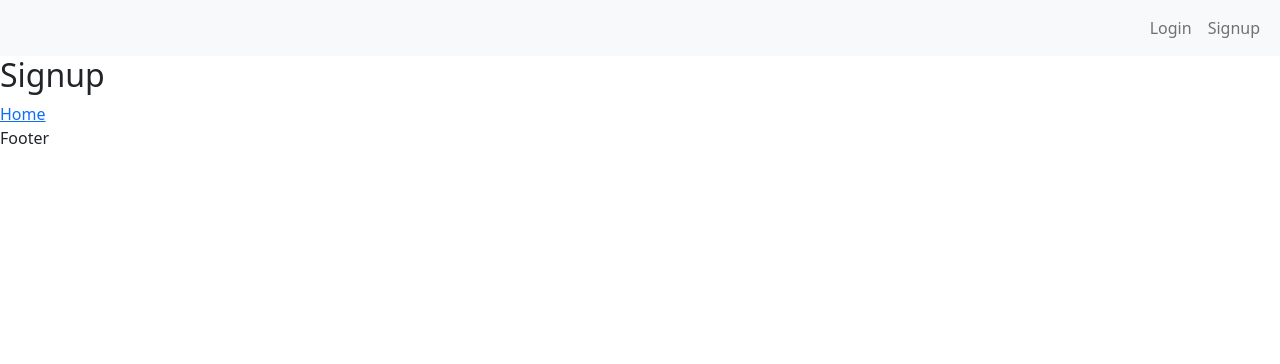
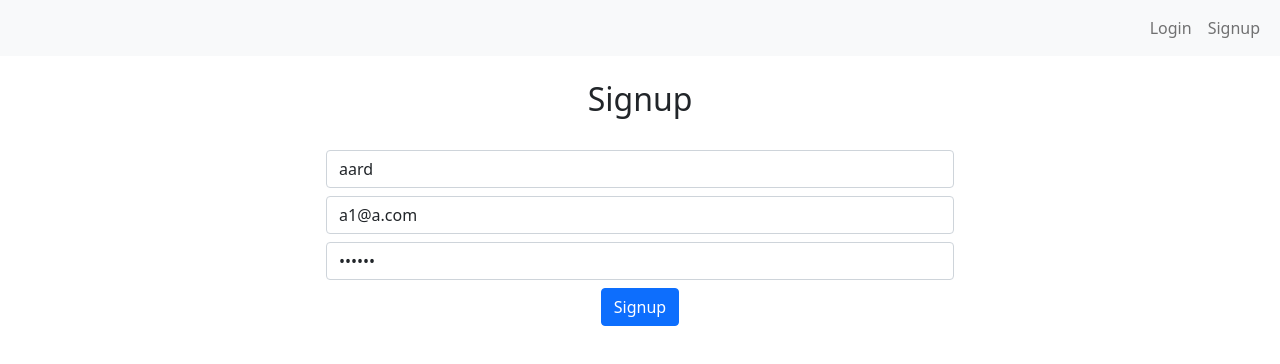
Before and after one commit to ankur-srivastava/articles, a Next.js app in the folder frontend/: page /signup in a window 1280 px wide. Shown: the top 364 px of the page. Built offline with nearby package versions, Linux system fonts and the light colour scheme.

Commit message:
UI changes for signup

```diff
--- /dev/null
+++ b/frontend/actions/auth.js
@@ -0,0 +1,23 @@
+import fetch from 'isomorphic-fetch'
+
+import { API } from '../config'
+
+// To make API call
+
+const signup = (user)=>{
+    console.log(API)
+    return fetch(`${API}/signup`, {
+        method: 'POST',
+        headers: {
+            Accept: 'application/json',
+            'Content-Type': 'application/json'
+        },
+        body: JSON.stringify(user)
+    }).then((response)=>{
+        return response.json()
+    }).catch((error)=>{
+        console.log(error)
+    })
+}
+
+export default signup
--- a/frontend/components/Layout.js
+++ b/frontend/components/Layout.js
@@ -6,7 +6,6 @@
         <React.Fragment>
             <Header />
             {children}
-            <p>Footer</p>
         </React.Fragment>
     )
 }
--- /dev/null
+++ b/frontend/components/auth/SignupComponent.js
@@ -0,0 +1,76 @@
+import React, {useState} from 'react'
+import signup from '../../actions/auth'
+
+const SignupComponent = ()=>{
+    const [values, setValues] = useState({
+        name: 'aard',
+        email: 'a1@a.com',
+        password: '123456',
+        error: '',
+        loading: false,
+        message: '',
+        showForm: true
+    })
+
+    const { name, email, password, error, loading, message, showForm } = values
+
+    const showLoading = () => {
+        return loading ? <div className="alert alert-info">Loading</div> : ""
+    }
+
+    const showError = () => {
+        return error ? <div className="alert alert-danger">{error}</div> : ""
+    }
+
+    const showMessage = () => {
+        return message ? <div className="alert alert-info">{message}</div> : ""
+    }
+
+    const handleSubmit = (e) => {
+        e.preventDefault()
+        // console.table({ name, email, password, error, loading, message, showForm })
+        setValues({...values, loading: true, error: false})
+        const user = {name, email, password}
+        signup(user).then((data)=>{
+            console.log(data.message)
+            if(data.error) {
+                console.log(data.error)
+                setValues({...values, error: data.error, loading: false})
+            } else {
+                setValues({...values, name: '',
+                email: '', password: '', error: '', loading: false, message: data.message,
+                showForm: false})
+            }
+        })
+    }
+    const handleChange = name => (e) => {
+        setValues({...values, error: false, [name]: e.target.value})
+    }
+    const signupForm = () => { return (
+        <form onSubmit={handleSubmit}>
+            <div className="form-group pb-1">
+                <input value={name} onChange={handleChange('name')} type="text" className="form-control" placeholder="Type your name" />
+            </div>
+            <div className="form-group pt-1 pb-1">
+                <input value={email} onChange={handleChange('email')} type="email" className="form-control" placeholder="Type your email" />
+            </div>
+            <div className="form-group pt-1 pb-2">
+                <input value={[password]} onChange={handleChange('password')} type="password" className="form-control" placeholder="Type your password" />
+            </div>
+            <div class="text-center">
+                <button className="btn btn-primary">Signup</button>
+            </div>
+        </form>
+    )
+    }
+    return (
+        <React.Fragment>
+            {showError()}
+            {showMessage()}
+            {showLoading()}
+            {showForm && signupForm()}
+        </React.Fragment>
+    )
+}
+
+export default SignupComponent
--- a/frontend/package.json
+++ b/frontend/package.json
@@ -13,6 +13,7 @@
   "author": "",
   "license": "ISC",
   "dependencies": {
+    "isomorphic-fetch": "^3.0.0",
     "next": "^12.0.7",
     "react": "^17.0.2",
     "react-dom": "^17.0.2",
--- a/frontend/pages/signup.js
+++ b/frontend/pages/signup.js
@@ -1,12 +1,14 @@
-import Link from "next/link"
+import SignupComponent from "../components/auth/SignupComponent"
 import Layout from "../components/Layout"
 
 function Signup() {
     return <Layout>
-        <h2>Signup</h2>
-        <Link href="/">
-            <a>Home</a>
-        </Link>
+        <h2 className="text-center pt-4 pb-4">Signup</h2>
+        <div className="row">
+            <div className="col-md-6 offset-md-3">
+                <SignupComponent />
+            </div>
+        </div>
     </Layout>
 }
 
```
